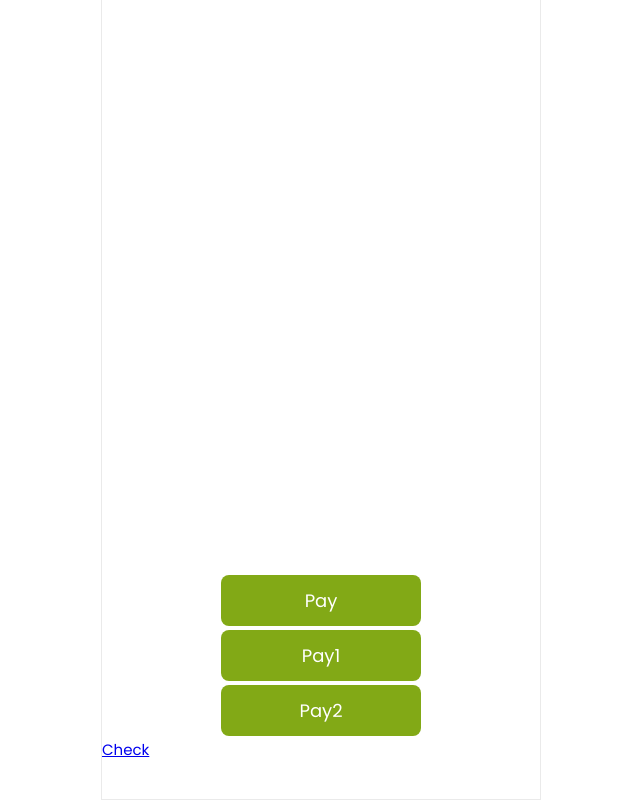
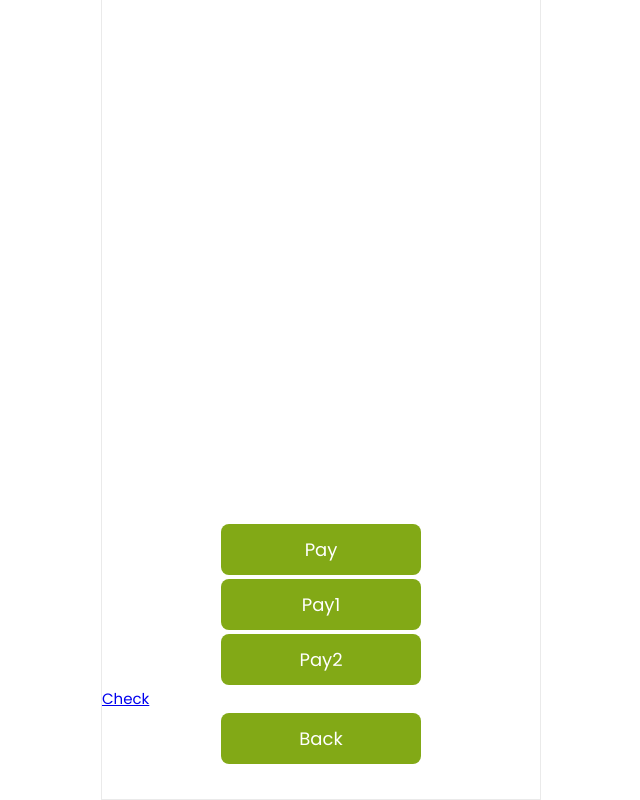
Before and after one commit to lokeshpareek-mob/back, a plain HTML site: page index.html in a window 1280 px wide. Shown: the whole page, without its empty margins (319-959 px from the left). Drawn offline with Linux system fonts and the light colour scheme.

Commit message:
Add files via upload

```diff
--- a/index.html
+++ b/index.html
@@ -47,6 +47,15 @@
 			<button class="submitpay" onclick="history.back()">Pay2</button>
 			<a href="check.html">Check</a>
 
+			<button class="submitpay" onclick="back()">Back</button>
+
+<script>
+	function back() {
+		alert("Back");
+		window.history.back();
+	}
+</script>
+
 			<!-- <a href="#" class="submitpay">Pay</a> -->
 		</div>
 		</div>
```
